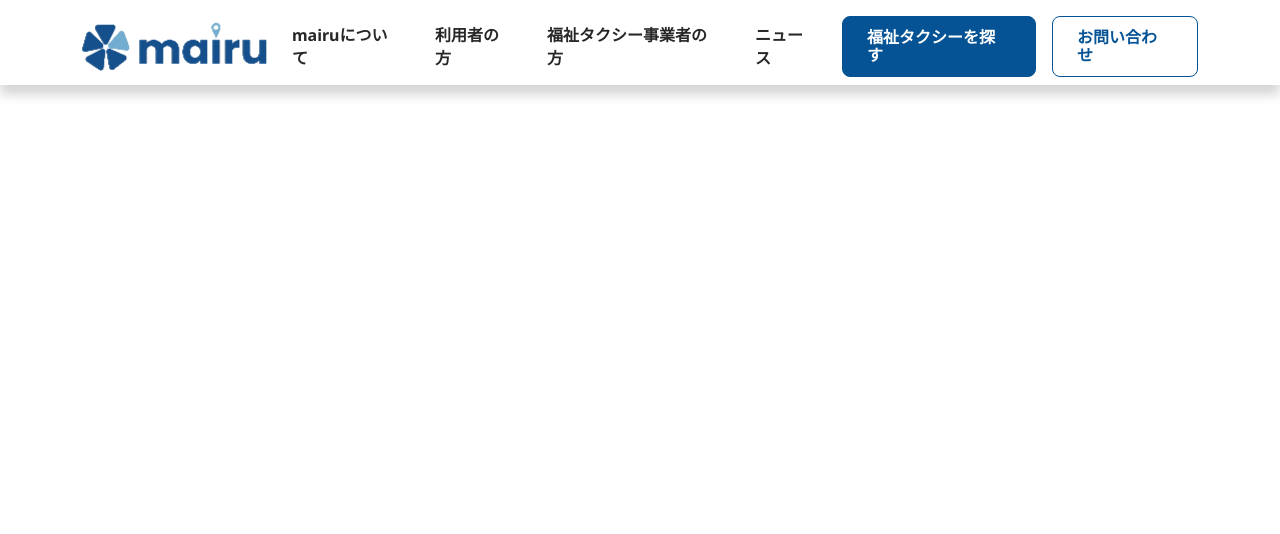
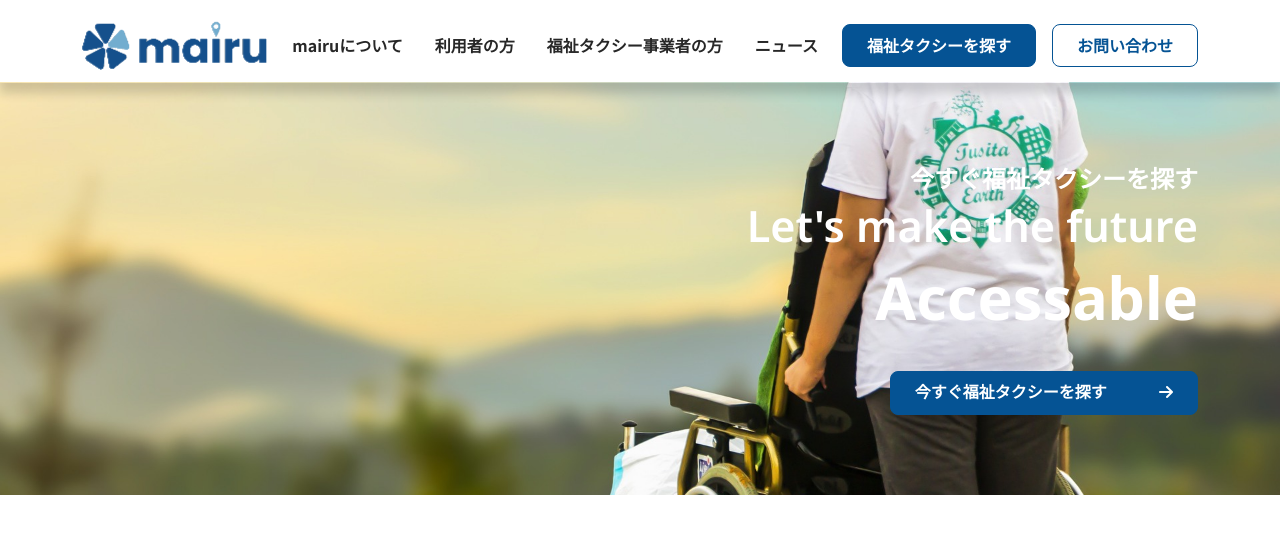
Before and after one commit to Akram-hossain/revo-project, a plain HTML site: page index.html in a window 1280 px wide. Drawn offline with Linux system fonts and the light colour scheme.

Commit message:
hero section done

```diff
--- a/index.html
+++ b/index.html
@@ -61,6 +61,25 @@
   </nav>
   <!-- nav section @E -->
 
+  <!-- hero section @S -->
+  <section class="hero-section">
+    <div class="container">
+      <div class="row">
+        <div class="col-lg-12">
+          <div class="hero-txt-wrap">
+            <h5>今すぐ福祉タクシーを探す</h5>
+            <h3>Let's make the future</h3>
+            <h1>Accessable</h1>
+            <div class="hero-bttn">
+              <a href="#" class="default-bttn">今すぐ福祉タクシーを探す <i class="fas fa-arrow-right"></i></a>
+            </div>
+          </div>
+        </div>
+      </div>
+    </div>
+  </section>
+  <!-- hero section @E -->
+
   <!-- Bootstrap Bundle with Popper JS @S -->
   <script src="assets/js/bootstrap.bundle.min.js"></script>
   <!-- Bootstrap Bundle with Popper JS @E -->
--- a/scss/style.scss
+++ b/scss/style.scss
@@ -37,6 +37,19 @@ $base3: v.$base3;
         color: $light;
     }
 }
+
+.common-heading {
+    text-align: center;
+    margin-bottom: 2rem;
+
+    h2 {
+        @include m.para(2.4rem, 500, v.$primary);
+    }
+}
+
+.common-para {
+    @include m.para(1rem, 400, v.$primary);
+}
 // regular css @e
 
 
@@ -48,6 +61,7 @@ $base3: v.$base3;
     top: 0;
     left: 0;
     width: 100%;
+    font-family: 'Noto Sans JP', sans-serif;
     .navbar-nav .nav-item .nav-link {
         @include m.para(1rem, 700, v.$base2);
         margin-right: 1rem;
@@ -59,6 +73,40 @@ $base3: v.$base3;
 }
 
 /* header css end */
+
+// hero css @s
+.hero-section{
+    margin-top: 5.15rem;
+}
+
+/* hero css start */
+.hero-section {
+    background-color: $base1;
+    @include m.bgi('../images/hero-bg.jpg');
+}
+
+.hero-txt-wrap {
+    padding: 5rem 0;
+    text-align: end;
+
+    h5 {
+        @include m.para(1.5rem, 700, v.$light);
+    }
+    h3 {
+        @include m.para(2.7rem, 600, v.$light);
+    }
+    h1 {
+        @include m.para(3.7rem, 700, v.$light);
+    }
+
+    .hero-bttn{
+        margin-top: 2rem;
+        i{
+            margin-left: 3rem;
+        }
+    }
+}
+
 
 // ======= responsive css @s
 // small phone device
```
Also changed, not shown: assets/css/style.css.
